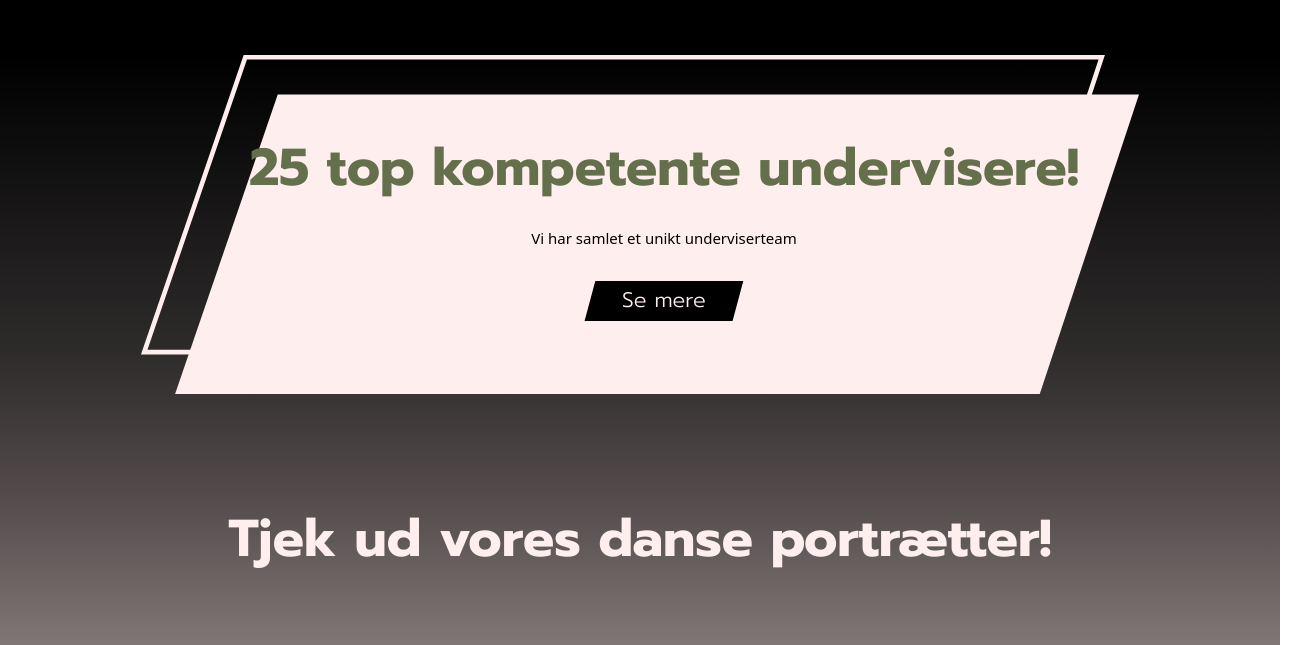
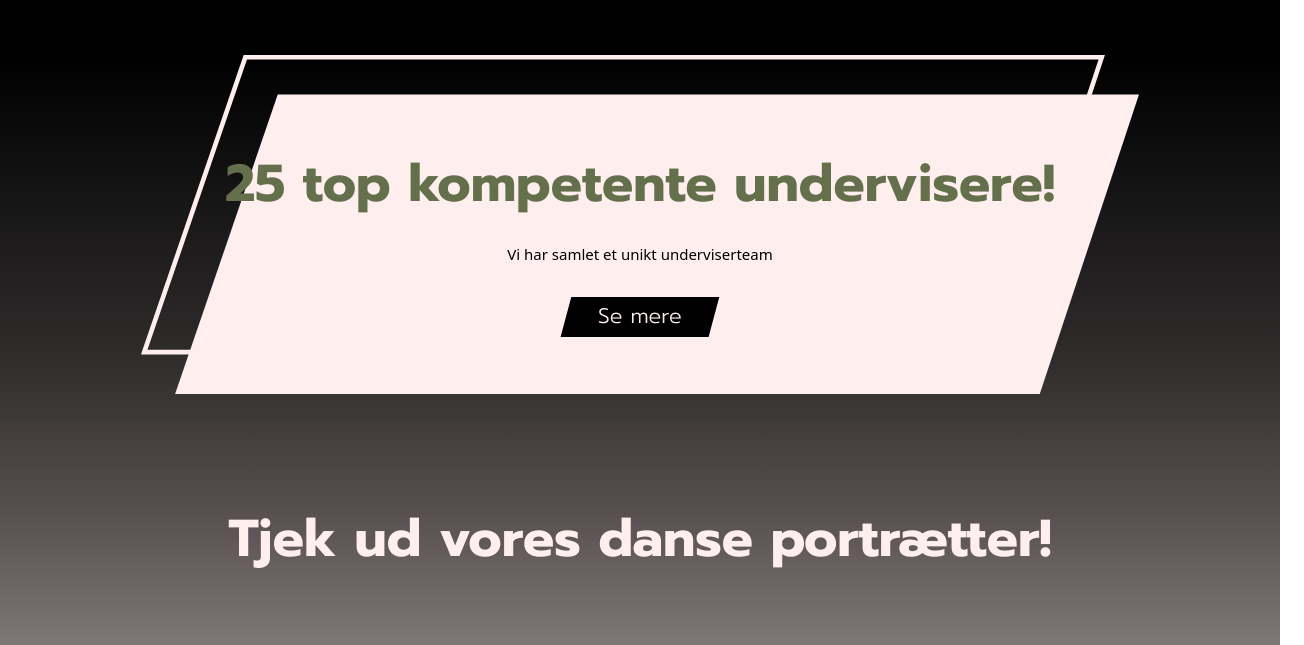
Before and after one commit to Hvidloegsida/dansestudiooo, an Astro site: page / in a window 1280 px wide. Shown: the part 3160-3805 px from the top of the page, 1304 px wide, since content can reach past the window. Built offline with nearby package versions, Linux system fonts and the light colour scheme; Astro itself is replaced by a stand-in of ours; a web font is replaced by a local one.

Commit message:
testinfo

```diff
--- a/src/components/Section3.astro
+++ b/src/components/Section3.astro
@@ -4,7 +4,7 @@ import Button from "./Button.astro";
 
 <section class="backgg pt-10 md:pt-20 relative">
   <div class="p-4 md:flex justify-center items-center">
-    <div class="absolute w-full  ml-12 ">
+    <div class="absolute w-full mt-8 ">
       <h3
         class="font-prompt font-bold text-[18px] text-center text-gron-500 left-[10px] md:text-[52px] md:pb-[20px]"
       >
```
